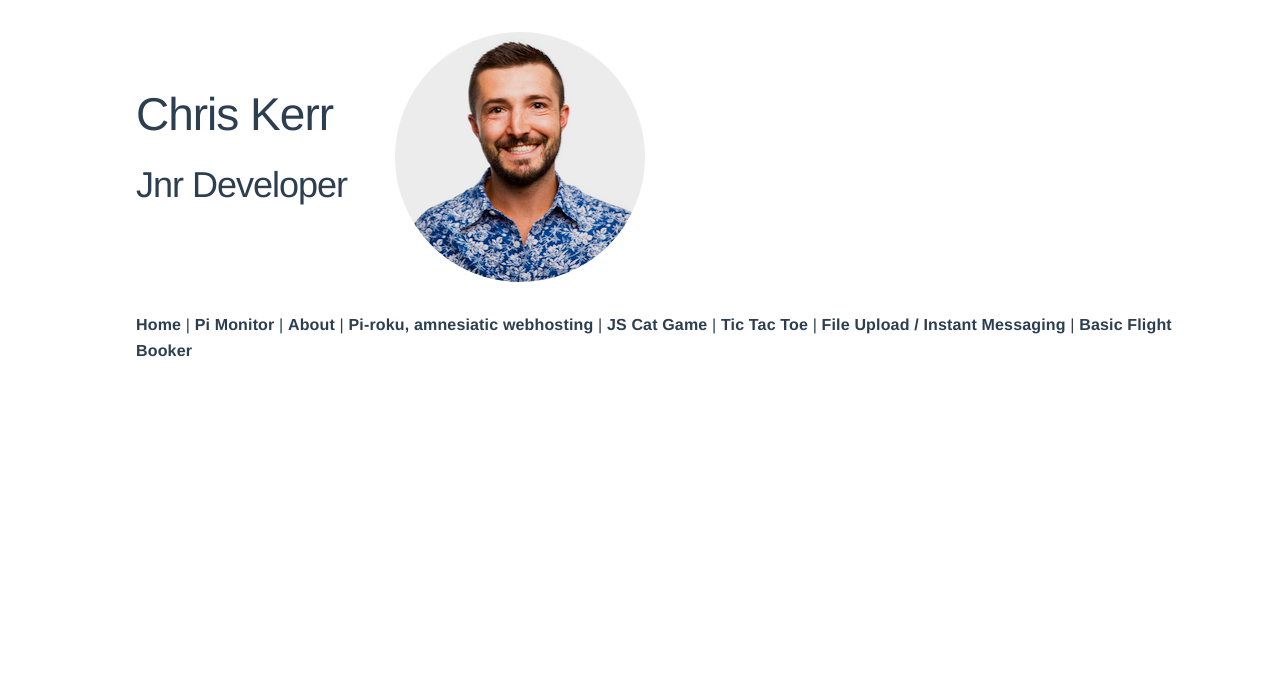
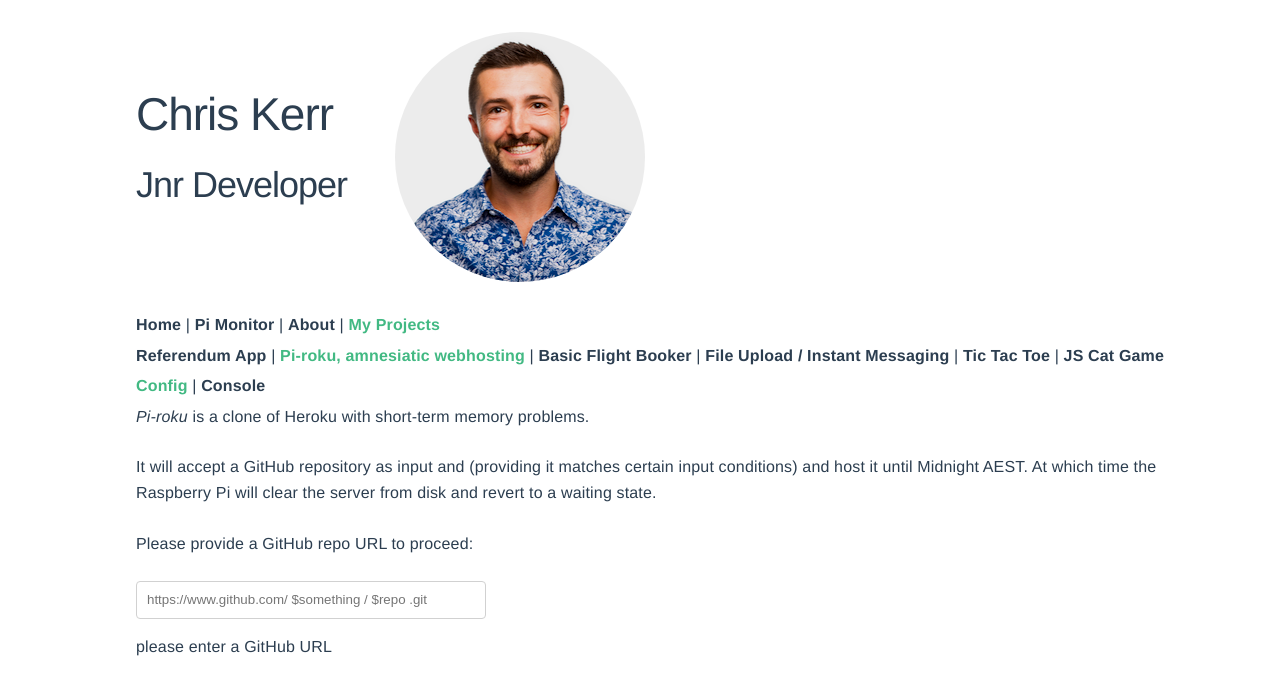
Before and after one commit to chrskerr/chrskerr.com, a Vue app: page /projects/piroku in a window 1280 px wide. Shown: the top 694 px of the page. Built offline with nearby package versions, Linux system fonts and the light colour scheme.

Commit message:
restyled and created a nav component

```diff
--- a/src/App.vue
+++ b/src/App.vue
@@ -12,11 +12,7 @@
       <router-link to="/">Home</router-link> |
       <router-link to="/pimonitor">Pi Monitor</router-link> |
       <router-link to="/about">About</router-link> |
-      <router-link id='has_depth' to="/piroku">Pi-roku, amnesiatic webhosting</router-link> |
-      <router-link to="/catgame">JS Cat Game</router-link> |
-      <router-link to="/tictactoe">Tic Tac Toe</router-link> |
-      <router-link to="/projectone">File Upload / Instant Messaging</router-link> |
-      <router-link to="/basicflights">Basic Flight Booker</router-link>
+      <router-link id='has_depth' to="/projects">My Projects</router-link>
     </div>
 
     <router-view />
@@ -39,7 +35,7 @@
 }
 
 #nav {
-  padding: 30px 0px 15px 0px;
+  padding: 30px 0px 5px 0px;
 }
 
 #nav a {
@@ -51,7 +47,7 @@
   color: #42b983;
 }
 
-a.router-link-active#has_depth {
+#nav a.router-link-active#has_depth {
   color: #42b983;
 }
 
--- /dev/null
+++ b/src/components/ProjectNav.vue
@@ -0,0 +1,22 @@
+<template>
+        <div id="nav">
+            <router-link to='/projects/referendum'>Referendum App</router-link> |
+            <router-link id='has_depth' to="/projects/piroku">Pi-roku, amnesiatic webhosting</router-link> |
+            <router-link to="/projects/basicflights">Basic Flight Booker</router-link> |
+            <router-link to="/projects/projectone">File Upload / Instant Messaging</router-link> |
+            <router-link to="/projects/tictactoe">Tic Tac Toe</router-link> |
+            <router-link to="/projects/catgame">JS Cat Game</router-link>
+        </div>
+</template>
+
+<script>
+export default {
+    name: 'project-nav'
+}
+</script>
+
+<style scoped>
+    #nav {
+        padding: 0px 0px 5px 0px;
+    }
+</style>
--- a/src/router/index.js
+++ b/src/router/index.js
@@ -24,34 +24,44 @@ const routes = [
     component: () => import("../views/Pimonitor.vue")
   },
   {
-    path: "/piroku",
-    name: "piroku",
-    component: () => import("../views/Piroku.vue")
+    path: "/projects",
+    name: "projects",
+    component: () => import("../views/Projects.vue")
   },
   {
-    path: "/piroku/console",
-    name: "piroku-console",
-    component: () => import("../views/PirokuConsole.vue")
+    path: "/projects/piroku",
+    name: "piroku",
+    component: () => import("../views/projects/Piroku.vue")
   },
   {
-    path: "/tictactoe",
-    name: "tictactoe",
-    component: () => import("../views/TicTacToe.vue")
+    path: "/projects/piroku/console",
+    name: "piroku-console",
+    component: () => import("../views/projects/PirokuConsole.vue")
   },
   {
-    path: "/catgame",
-    name: "catgame",
-    component: () => import("../views/CatGame.vue")
+    path: "/projects/tictactoe",
+    name: "tictactoe",
+    component: () => import("../views/projects/TicTacToe.vue")
   },
   {
-    path: "/projectone",
-    name: "projectone",
-    component: () => import("../views/ProjectOne.vue")
+    path: "/projects/catgame",
+    name: "catgame",
+    component: () => import("../views/projects/CatGame.vue")
   },
   {
-    path: "/basicflights",
+    path: "/projects/projectone",
+    name: "projectone",
+    component: () => import("../views/projects/ProjectOne.vue")
+  },
+  {
+    path: "/projects/basicflights",
     name: "basicflights",
-    component: () => import("../views/BasicFlights.vue")
+    component: () => import("../views/projects/BasicFlights.vue")
+  },
+  {
+    path: "/projects/referendum",
+    name: "referendum",
+    component: () => import("../views/projects/Referendum.vue")
   }
 ];
 
--- a/src/views/PirokuConsole.vue
+++ /dev/null
@@ -1,22 +0,0 @@
-<template>
-  <div id="piroku-console">
-    <div id="nav">
-      <router-link to="/piroku">Config</router-link> |
-      <router-link to="/piroku/console">Console</router-link>
-    </div>
-
-
-  </div>
-</template>
-
-<script>
-export default {
-  name: "piroku-console",
-};
-</script>
-
-<style scoped>
-  #nav {
-    padding: 0px
-  }
-</style>
--- /dev/null
+++ b/src/views/Projects.vue
@@ -0,0 +1,19 @@
+<template>
+    <div id="projects">
+
+        <project-nav />
+
+        <p>What I've worked on during the course, newest to oldest.</p>
+    </div>
+</template>
+
+<script>
+import ProjectNav from '../components/ProjectNav.vue'
+
+export default {
+    name: 'projects',
+    components: {
+        'project-nav': ProjectNav
+    }
+}
+</script>
--- a/src/views/BasicFlights.vue
+++ b/src/views/projects/BasicFlights.vue
@@ -1,5 +1,7 @@
 <template>
     <div id='basicflights'>
+        <project-nav />
+
         <div v-if=(!active)>
             <a href='https://github.com/aleksanderbrymora/burning-client' target="_blank">Basic Flight Bookings Portal (GitHub repo)</a>
 
@@ -15,7 +17,8 @@
 </template>
 
 <script>
-import EmbedIframe from '../components/EmbedIframe'
+import EmbedIframe from '../../components/EmbedIframe'
+import ProjectNav from '../../components/ProjectNav.vue'
 
 export default {
     name: 'basicflights',
@@ -30,7 +33,8 @@ export default {
         }
     },
     components: {
-        'embed-iframe': EmbedIframe
+        'embed-iframe': EmbedIframe,
+        'project-nav': ProjectNav
     }
 }
 </script>
--- a/src/views/CatGame.vue
+++ b/src/views/projects/CatGame.vue
@@ -1,5 +1,7 @@
 <template>
     <div id='catgame'>
+        <project-nav />
+
         <div v-if=(!active)>
             <a href='https://github.com/chrskerr/Cat-Game' target="_blank">Cat Game (GitHub repo)</a>
             <p>The Cat Game was a week two piece of homework that I got a little too carried away with. The initial assignment was to make the cat graphic bounce from left-to-right from the edges of the screen with a suggestion that maybe other classes had built cooler stuff than we would and that we should try to make it exciting.</p>
@@ -19,7 +21,8 @@
 </template>
 
 <script>
-import EmbedIframe from '../components/EmbedIframe'
+import EmbedIframe from '../../components/EmbedIframe'
+import ProjectNav from '../../components/ProjectNav.vue'
 
 export default {
     name: 'catgame',
@@ -34,7 +37,8 @@ export default {
         }
     },
     components: {
-        'embed-iframe': EmbedIframe
+        'embed-iframe': EmbedIframe,
+        'project-nav': ProjectNav
     }
 }
 </script>
--- a/src/views/Piroku.vue
+++ b/src/views/projects/Piroku.vue
@@ -1,9 +1,13 @@
 <template>
   <div id="piroku">
+    <project-nav />
+
     <div id="nav">
-      <router-link to="/piroku">Config</router-link> |
-      <router-link to="/piroku/console">Console</router-link>
+      <router-link to="/projects/piroku">Config</router-link> |
+      <router-link to="/projects/piroku/console">Console</router-link>
     </div>
+
+
     <p>
       <em>Pi-roku</em> is a clone of Heroku with short-term memory problems.
     </p>
@@ -32,6 +36,7 @@
 
 <script>
 import _ from 'lodash';
+import ProjectNav from '../../components/ProjectNav.vue'
 
 export default {
   name: "piroku",
@@ -55,6 +60,9 @@ export default {
       }
     }, 1000)
   },
+  components: {
+    'project-nav': ProjectNav
+  }
 };
 </script>
 
@@ -66,6 +74,6 @@ export default {
   }
 
   #nav {
-    padding: 0px
+    padding: 0px 0px 5px 0px;
   }
 </style>
--- /dev/null
+++ b/src/views/projects/PirokuConsole.vue
@@ -0,0 +1,30 @@
+<template>
+  <div id="piroku-console">
+    <project-nav />
+
+    <div id="nav">
+      <router-link to="/projects/piroku">Config</router-link> |
+      <router-link to="/projects/piroku/console">Console</router-link>
+    </div>
+
+
+
+  </div>
+</template>
+
+<script>
+import ProjectNav from '../../components/ProjectNav.vue'
+
+export default {
+  name: "piroku-console",
+  components: {
+    'project-nav': ProjectNav
+  }
+};
+</script>
+
+<style scoped>
+  #nav {
+    padding: 0px 0px 5px 0px;
+  }
+</style>
--- a/src/views/ProjectOne.vue
+++ b/src/views/projects/ProjectOne.vue
@@ -1,5 +1,7 @@
 <template>
     <div id='projectone'>
+        <project-nav />
+
         <div>
             <a href='https://github.com/chrskerr/ProjectOne' target="_blank">File Sharing / Instant Messaging (GitHub repo)</a>
 
@@ -20,9 +22,13 @@
 </template>
 
 <script>
+import ProjectNav from '../../components/ProjectNav.vue'
 
 export default {
-    name: 'projectone'
+    name: 'projectone',
+    components: {
+        'project-nav': ProjectNav
+    }
 }
 </script>
 
--- /dev/null
+++ b/src/views/projects/Referendum.vue
@@ -0,0 +1,21 @@
+<template>
+    <div id="referedum">
+        <project-nav />
+        <p>I'm here</p>
+    </div>
+</template>
+
+<script>
+import ProjectNav from '../../components/ProjectNav.vue'
+
+export default {
+    name: 'referendum',
+    components: {
+        'project-nav': ProjectNav
+    }
+}
+</script>
+
+<style scoped>
+
+</style>
--- a/src/views/TicTacToe.vue
+++ b/src/views/projects/TicTacToe.vue
@@ -1,5 +1,7 @@
 <template>
     <div id='tictactoe'>
+        <project-nav />
+
         <div v-if=(!active)>
             <a href='https://github.com/chrskerr/ProjectZero' target="_blank">Tic Tac Toe (GitHub repo)</a>
             <p>Tic Tac Toe was our first major solo project (known as Project Zeo) during the General Assembly Software immersive course. The goal was to create the game with working logic and views, then to take it as far as possible during the week allocated.</p>
@@ -13,7 +15,8 @@
 </template>
 
 <script>
-import EmbedIframe from '../components/EmbedIframe'
+import EmbedIframe from '../../components/EmbedIframe'
+import ProjectNav from '../../components/ProjectNav.vue'
 
 export default {
     name: 'tictactoe',
@@ -28,7 +31,8 @@ export default {
         }
     },
     components: {
-        'embed-iframe': EmbedIframe
+        'embed-iframe': EmbedIframe,
+        'project-nav': ProjectNav
     }
 }
 </script>
```
